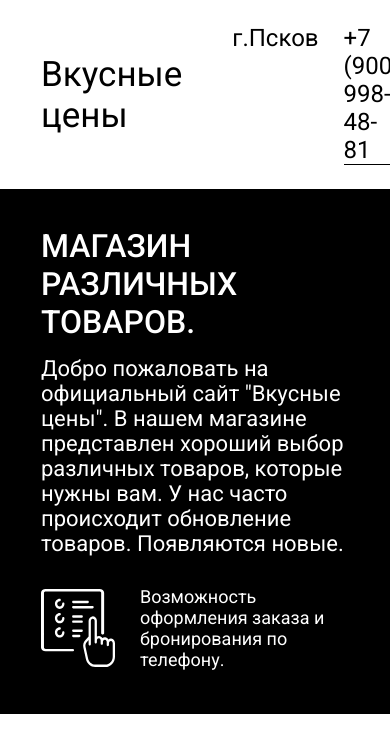
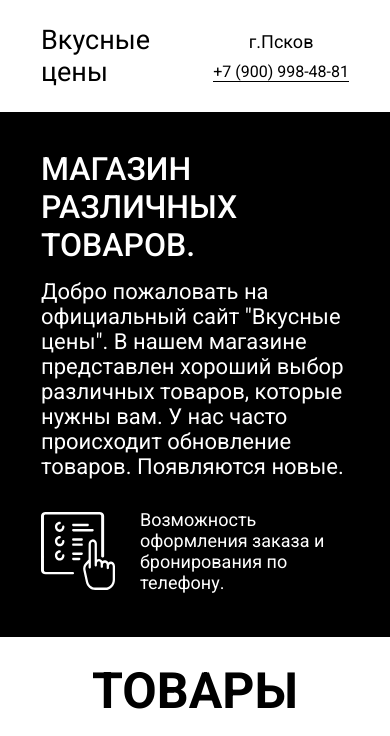
Before and after one commit to frim-mnero/-, a plain HTML site: page index.html in a window 390 px wide. Shown: the top 736 px of the page. Drawn offline with Linux system fonts and the light colour scheme.

Commit message:
adaptive

```diff
--- a/src/styles/style.css
+++ b/src/styles/style.css
@@ -43,6 +43,7 @@
     justify-content: space-between;
 }
 .header__middle_geo{
+    align-items: center;
     gap: 25px;
 }
 .header-item{
@@ -214,6 +215,32 @@ a.footer__item-text{
     .wrapper{
         margin: 0 41px;
     }
+    .header__logo-link{
+        font-size: 27px;
+    }
+    .header-geo{
+        font-size: 18px;
+    }
+    .header-tel{
+        font-size: 21px;
+        text-wrap: nowrap;
+    }
+}
+@media(max-width:485px){
+    .header-logo-link{
+        font-size: 20px;
+    }
+    .header-middle{
+        gap: 0;
+    }
+    .header__middle_geo{
+        flex-direction: column;
+        gap: 10px;
+    }
+    .header-tel{
+        font-size: 16px;
+    }
+
 }
 @media(max-width:425px){
     .info__title{
```
